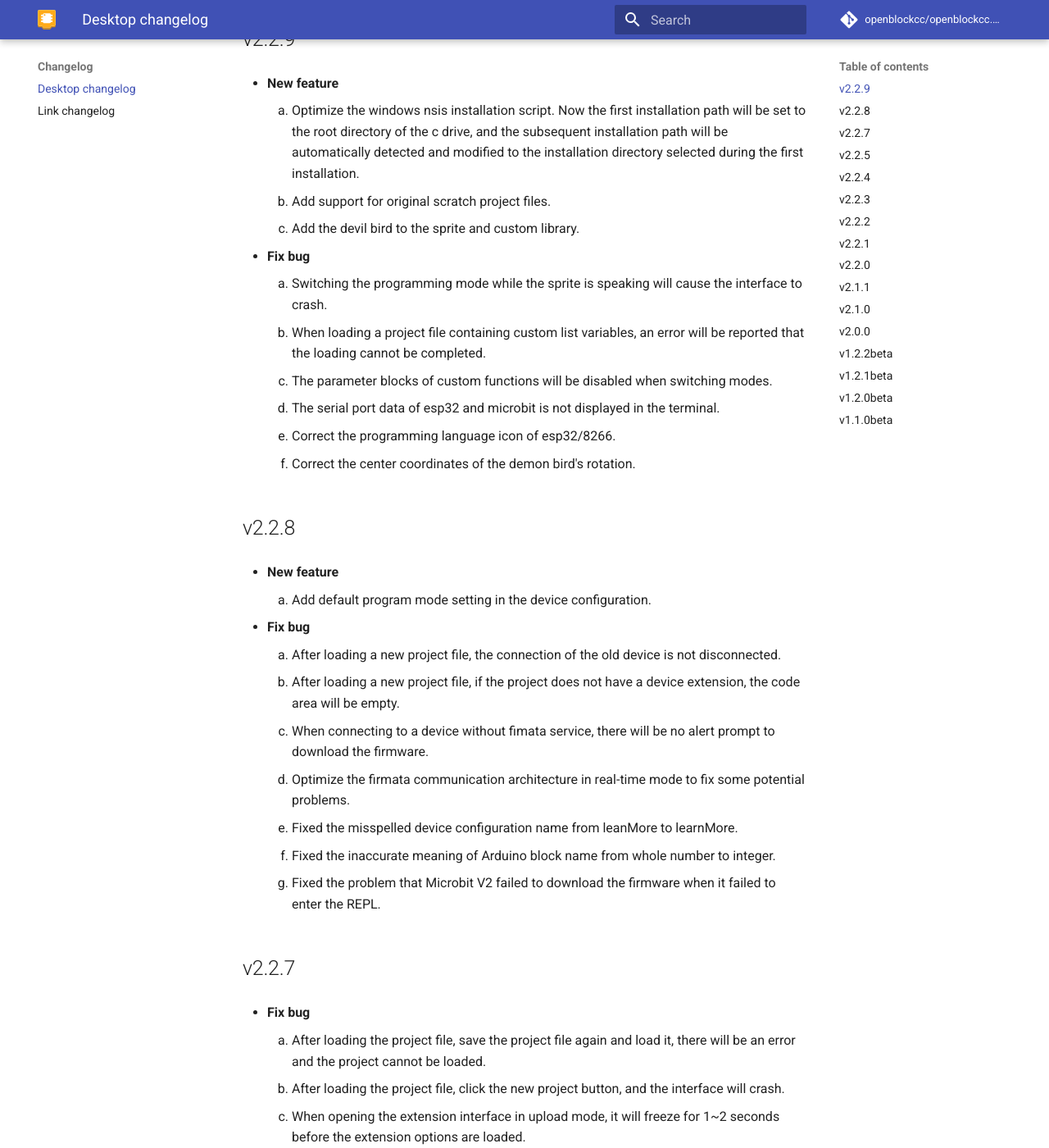
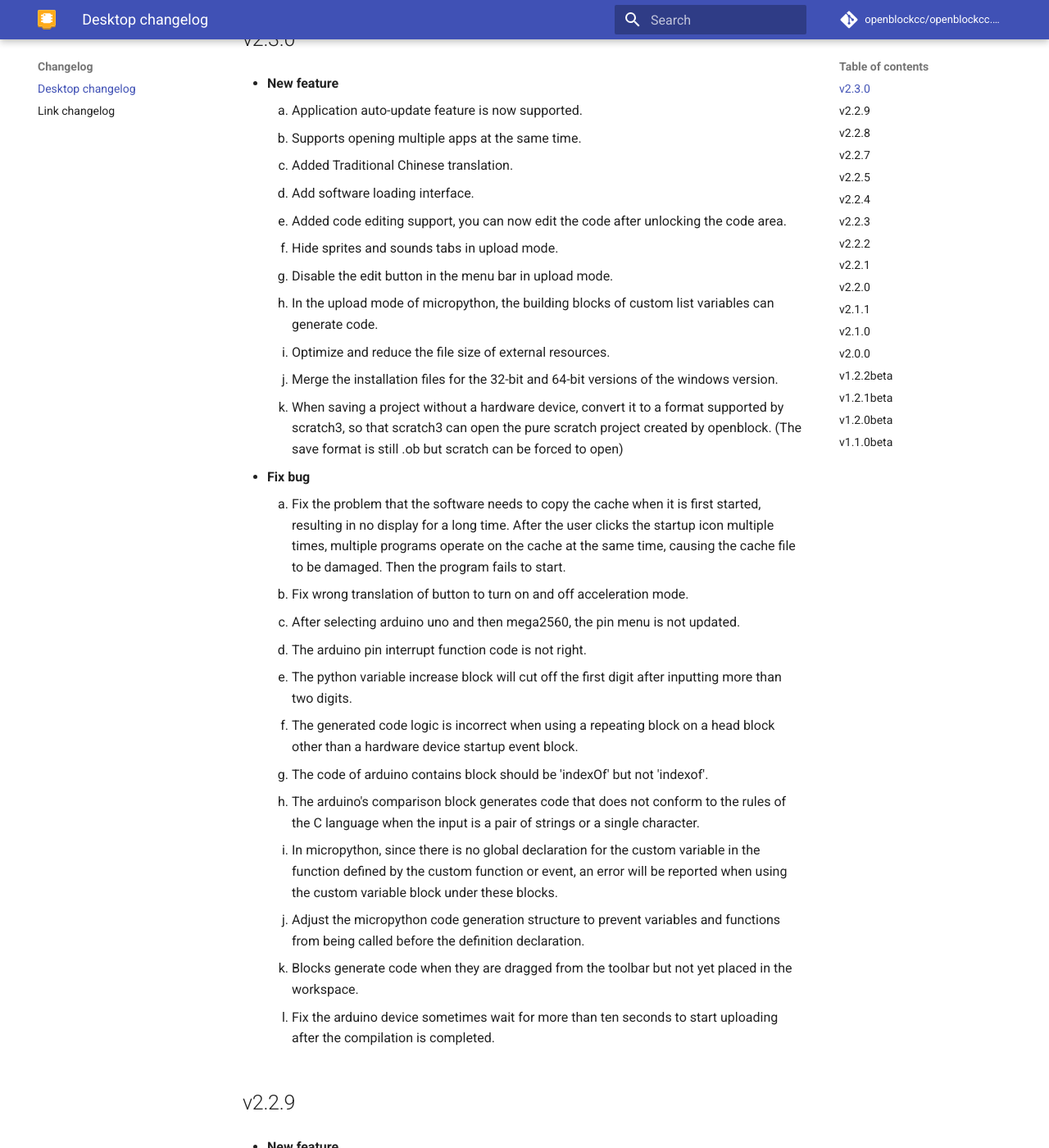
Before and after one commit to openblockcc/openblockcc.github.io, an MkDocs documentation site: the page built from docs/desktop-changelog.md, in a window 1280 px wide and 1400 px high, scrolled down 198 px. Shown: the whole window at 82% size. Built offline with MkDocs 1.6.1 and Material for MkDocs 9.7.7, drawn with Linux system fonts in a browser that asks for light colours; comment, search, counter and statistics services are not loaded.

Commit message:
update change log

```diff
--- a/docs/desktop-changelog.md
+++ b/docs/desktop-changelog.md
@@ -1,3 +1,34 @@
+## v2.3.0
+
+- **New feature**
+
+    1. Application auto-update feature is now supported.
+    2. Supports opening multiple apps at the same time.
+    3. Added Traditional Chinese translation.
+    4. Add software loading interface.
+    5. Added code editing support, you can now edit the code after unlocking the code area.
+    6. Hide sprites and sounds tabs in upload mode.
+    7. Disable the edit button in the menu bar in upload mode.
+    8. In the upload mode of micropython, the building blocks of custom list variables can generate code.
+    9. Optimize and reduce the file size of external resources.
+    10. Merge the installation files for the 32-bit and 64-bit versions of the windows version.
+    11. When saving a project without a hardware device, convert it to a format supported by scratch3, so that scratch3 can open the pure scratch project created by openblock. (The save format is still .ob but scratch can be forced to open)
+
+- **Fix bug**
+
+    1. Fix the problem that the software needs to copy the cache when it is first started, resulting in no display for a long time. After the user clicks the startup icon multiple times, multiple programs operate on the cache at the same time, causing the cache file to be damaged. Then the program fails to start.
+    2. Fix wrong translation of button to turn on and off acceleration mode.
+    3. After selecting arduino uno and then mega2560, the pin menu is not updated.
+    4. The arduino pin interrupt function code is not right.
+    5. The python variable increase block will cut off the first digit after inputting more than two digits.
+    6. The generated code logic is incorrect when using a repeating block on a head block other than a hardware device startup event block.
+    7. The code of arduino contains block should be 'indexOf' but not 'indexof'.
+    8. The arduino's comparison block generates code that does not conform to the rules of the C language when the input is a pair of strings or a single character.
+    9. In micropython, since there is no global declaration for the custom variable in the function defined by the custom function or event, an error will be reported when using the custom variable block under these blocks.
+    10. Adjust the micropython code generation structure to prevent variables and functions from being called before the definition declaration.
+    11. Blocks generate code when they are dragged from the toolbar but not yet placed in the workspace.
+    12. Fix the arduino device sometimes wait for more than ten seconds to start uploading after the compilation is completed.
+
 ## v2.2.9
 
 - **New feature**
```
